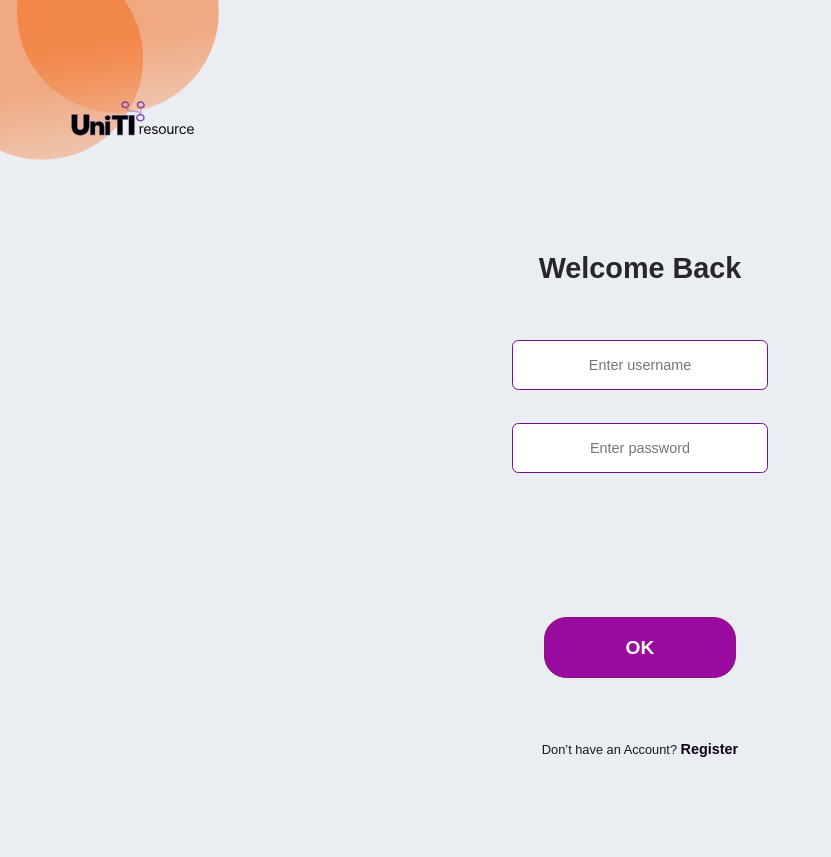
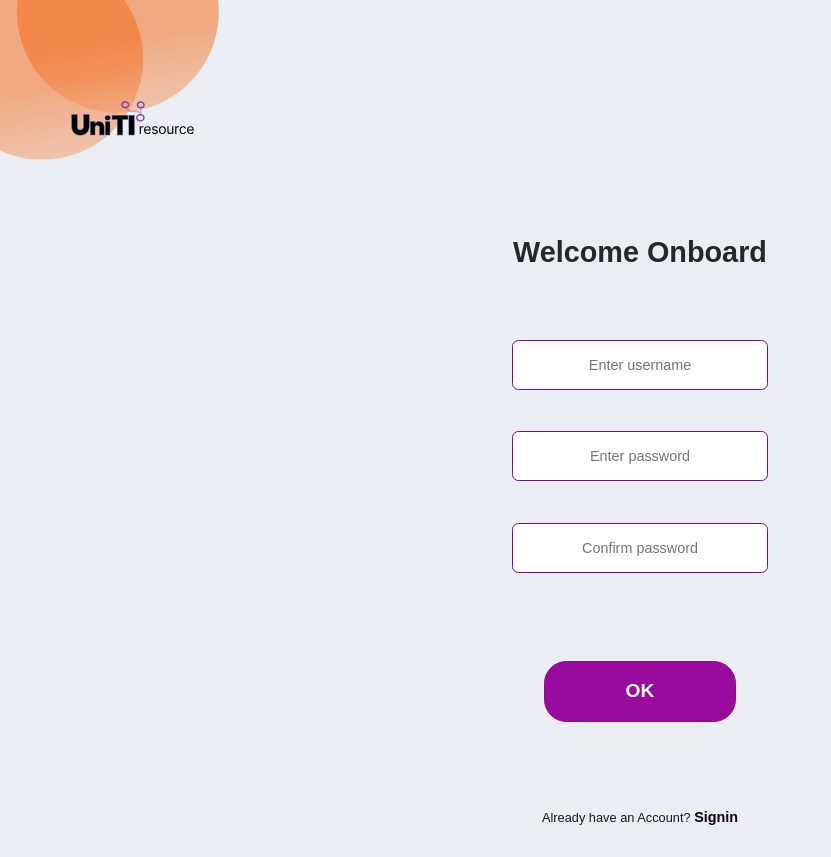
Before and after one commit to Lgtf5/UNITI_FRONTED, a React (Vite) app: page / in a window 1280 px wide. Shown: the whole page, without its empty margins (0-831 px from the left). Before the commit the page ends 805 px from the top, so only its background shows below. Built offline with nearby package versions, Linux system fonts and the light colour scheme.

Commit message:
adjust layout of login and registration views

```diff
--- a/src/App.jsx
+++ b/src/App.jsx
@@ -1,7 +1,7 @@
 
 import './App.css'
 import { LoginView } from './views/loginView/LoginView'
-
+import { RegisterView } from './views/registerView/RegisterView'
 
 
 function App() {
@@ -10,7 +10,8 @@ function App() {
   return (
     <>
       <div className="App">
-        <LoginView />
+        <RegisterView />
+        {/* <LoginView /> */}
         {/* <HeaderApp /> */}
         {/* <h1>Button Component</h1> */}
         {/* <OkButton/> */}
--- a/src/components/FooterLine.jsx
+++ b/src/components/FooterLine.jsx
@@ -2,11 +2,11 @@ function FooterLine({text, mode}) {
 
     return (
         <div>
-            <footer className='footer-container'>
+            <section className='footer-container'>
                 <p className='footer-line'>{text}
                     <a className='footer-ico'>{mode}</a>
                 </p>
-            </footer>
+            </section>
         </div>
     )
 }
--- a/src/index.css
+++ b/src/index.css
@@ -19,11 +19,12 @@
 
 }
 
-body {
+body, html {
   display: flex;
   flex-direction: column;
   margin: 0%;
   padding: 0%;
+  height: 100%;
   width: 100%;
 
   /* font-family: 'Poppins', sans-serif; */
@@ -41,7 +42,7 @@ h1 {
   /* font-family: 'Poppins', sans-serif; */
   padding: 1rem;
 }
-
+/*
 footer {
   display: flex;
   flex-direction: column;
@@ -53,9 +54,8 @@ footer {
   justify-content: center;
   letter-spacing: 6%;
   font-size: 0.8rem;
-  /* font-family: 'Poppins', sans-serif; */
 
-}
+} */
 
 /* body {
   margin: 0;
--- a/src/views/loginView/LoginView.css
+++ b/src/views/loginView/LoginView.css
@@ -1,59 +1,51 @@
-/* .register-view {
-    font-family: 'Poppins', sans-serif;
-} */
+
 
 .ok-button {
-    margin-top: 9em;
+    margin-top: 7em;
 }
-
 
 .login-container,
 .login-form {
     display: flex;
     flex-direction: column;
     align-items: center;
-    margin-top: 1rem;
     margin: 0;
-    padding: 0;
+    padding: 1rem;
+    gap: 2rem;
 }
 .login-container {
-    padding: 1rem;
+    padding: 0;
+    margin: 0;
 }
-
-
 
 .login-title {
     margin-top: 3rem;
-    margin-bottom: 0;
-    padding: 1rem;
+    margin-bottom: -2rem;
+
 
 }
 
 .username-input,
-.password-input,
-.confirm-input {
-
+.password-input {
     border-radius: 0.4rem;
     padding: 1rem;
     width: 16rem;
     box-sizing: border-box;
     border: rgb(115, 14, 155) 1px solid;
     background-color: white;
-    margin-top: 2.1rem;
     text-align: center;
     letter-spacing: 8%;
     word-spacing: 6%;
-    /* font-family: 'Poppins', sans-serif; */
     font-size: 0.9rem;
     color: rgb(56, 55, 55);
-
 }
 
-.register-link {
-
+.register-link  {
+    margin-top: 5rem;
     color: rgb(23, 23, 32);
     text-decoration: none;
     padding: 1rem;
+    text-align: center;
     justify-content: center;
     letter-spacing: 6%;
     font-size: 0.8rem;
--- a/src/views/registerView/RegisterView.css
+++ b/src/views/registerView/RegisterView.css
@@ -1,26 +1,21 @@
-/* .register-view {
-    font-family: 'Poppins', sans-serif;
-} */
-
 .ok-button {
-    margin-top: 9em;
+    margin-top: 5em;
 }
-
 
 .register-container,
 .register-form {
     display: flex;
     flex-direction: column;
     align-items: center;
-    margin-top: 1rem;
     margin: 0;
-    padding: 0;
-}
-.register-container {
-    padding: 1rem;
+    padding: 0.5rem;
+    gap: 0.5rem;
 }
 
-
+.register-container {
+    padding: 0;
+    margin: 0;
+}
 
 .register-title {
     margin-top: 3rem;
@@ -43,20 +38,20 @@
     text-align: center;
     letter-spacing: 8%;
     word-spacing: 6%;
-    /* font-family: 'Poppins', sans-serif; */
     font-size: 0.9rem;
     color: rgb(56, 55, 55);
 
 }
 
-.register-link {
-
+.login-link {
+    margin-top: 3rem;
     color: rgb(23, 23, 32);
     text-decoration: none;
     padding: 1rem;
     justify-content: center;
     letter-spacing: 6%;
     font-size: 0.8rem;
+    text-align: center;
 }
 
 .footer-ico {
--- a/src/views/registerView/RegisterView.jsx
+++ b/src/views/registerView/RegisterView.jsx
@@ -28,7 +28,7 @@ export function RegisterView() {
                     </div>
                 </form>
             </div>
-            <footer className="register-link"><FooterLogin /></footer>
+            <footer className="login-link"><FooterLogin /></footer>
 
         </>
     );
```
